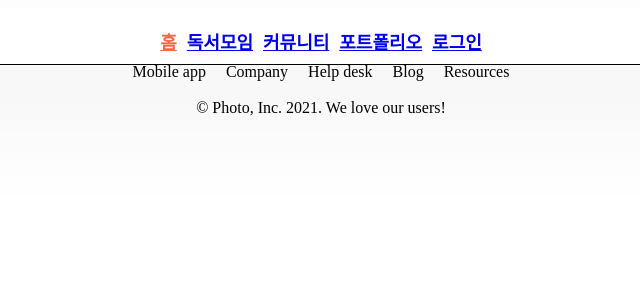
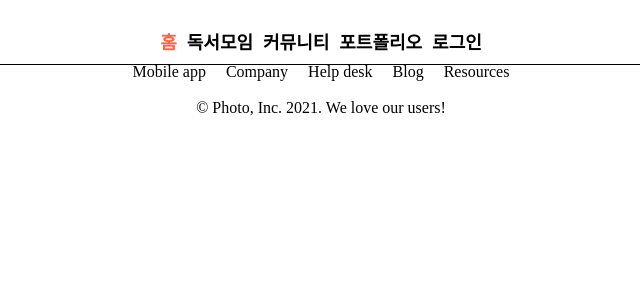
Before and after one commit to E2I4-IT-sTIME/Book-log-Frontend, a Next.js app in the folder booklog/: page / in a window 1280 px wide. Shown: the top 300 px of the page, without its empty margins (319-959 px from the left). Built offline with nearby package versions, Linux system fonts and the light colour scheme.

Commit message:
커뮤니티 / 네비바 수정

```diff
--- /dev/null
+++ b/booklog/components/BookCommunity.tsx
@@ -0,0 +1,3 @@
+export default function BookCommunity() {
+  return <></>;
+}
--- a/booklog/components/NavBar.tsx
+++ b/booklog/components/NavBar.tsx
@@ -10,44 +10,60 @@ export default function NavBar() {
       {/* public 디렉토리 안에 있는 파일 그냥 파일명으로 사용가능 */}
       <div>
         <Link href="/">
-          <a className={router.pathname === "/" ? "active" : ""}>홈</a>
+          <a className={router.pathname === "/" ? "active" : "non-active"}>
+            홈
+          </a>
         </Link>
         <Link href="/meeting">
-          <a className={router.pathname === "/meeting" ? "active" : ""}>
+          <a
+            className={router.pathname === "/meeting" ? "active" : "non-active"}
+          >
             독서모임
           </a>
         </Link>
         <Link href="/community">
-          <a className={router.pathname === "/community" ? "active" : ""}>
+          <a
+            className={
+              router.pathname === "/community" ? "active" : "non-active"
+            }
+          >
             커뮤니티
           </a>
         </Link>
         <Link href="/portfolio">
-          <a className={router.pathname === "/portfolio" ? "active" : ""}>
+          <a
+            className={
+              router.pathname === "/portfolio" ? "active" : "non-active"
+            }
+          >
             포트폴리오
           </a>
         </Link>
         <Link href="/sign">
-          <a className={router.pathname === "/sign" ? "active" : ""}>로그인</a>
+          <a className={router.pathname === "/sign" ? "active" : "non-active"}>
+            로그인
+          </a>
         </Link>
       </div>
       <style jsx>{`
         nav {
           display: flex;
           gap: 10px;
-          flex-direction: column;
           align-items: center;
+          justify-content: center;
           padding-top: 20px;
           padding-bottom: 10px;
-          box-shadow: rgba(50, 50, 93, 0.25) 0px 50px 100px -20px,
-            rgba(0, 0, 0, 0.3) 0px 30px 60px -30px;
         }
         nav a {
+          text-decoration: none;
           font-weight: 600;
           font-size: 18px;
         }
         .active {
           color: tomato;
+        }
+        .non-active {
+          color: black;
         }
         nav div {
           display: flex;
--- a/booklog/pages/index.tsx
+++ b/booklog/pages/index.tsx
@@ -1,5 +1,4 @@
 import type { NextPage } from "next";
-import Login from "../components/Login";
 
 const Home: NextPage = () => {
   //메인페이지
```
Also changed, not shown: booklog/pages/community.tsx (+7 -1 lines).
